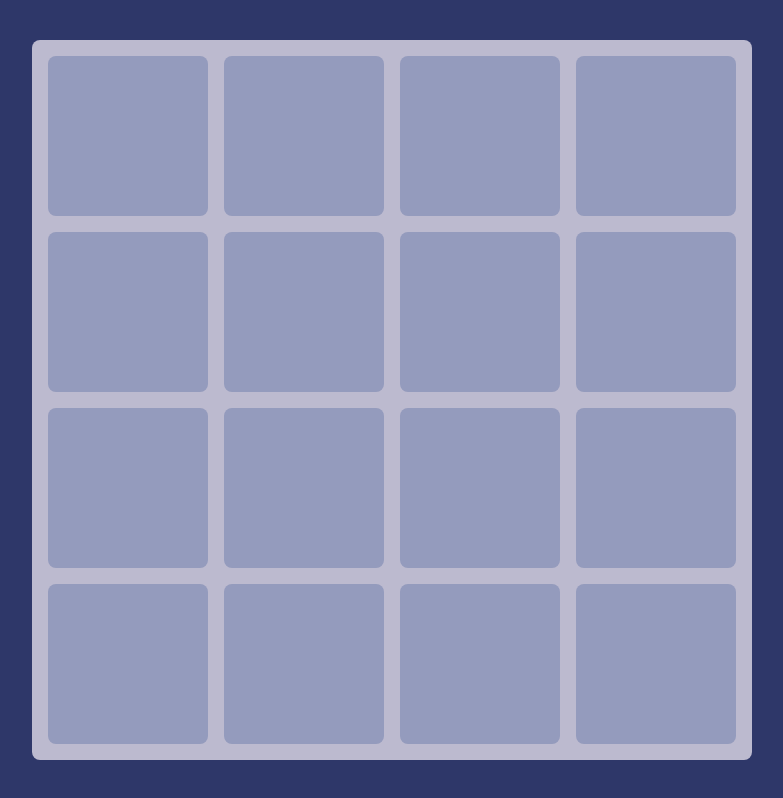
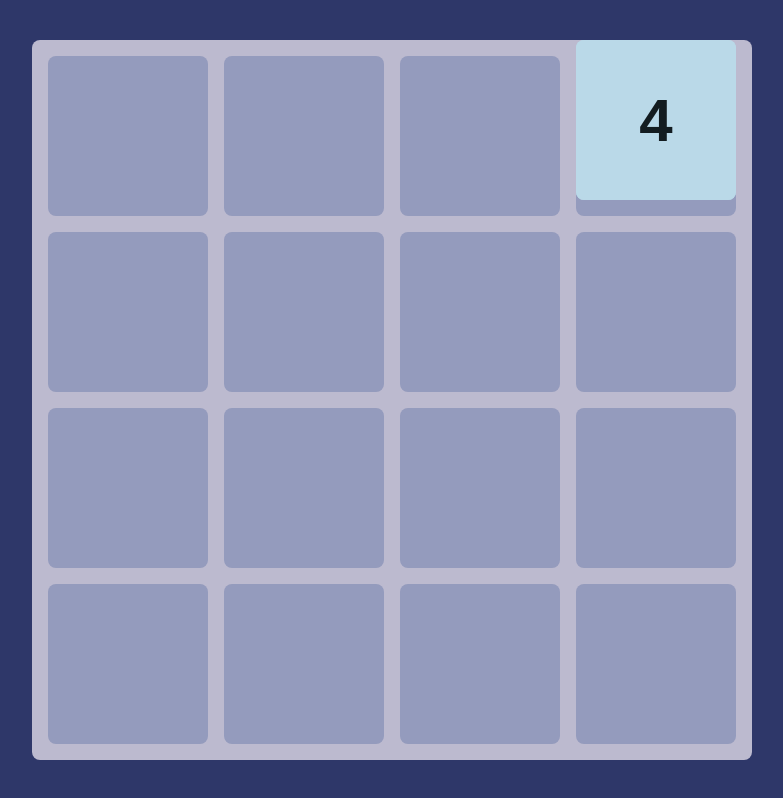
Before and after one commit to eglereact/2048-clone, a plain HTML site: page index.html in a window 1280 px wide. Shown: the whole page, without its empty margins (248-1031 px from the left). Drawn offline with Linux system fonts and the light colour scheme.

Commit message:
2 random tiles

```diff
--- a/Grid.js
+++ b/Grid.js
@@ -17,16 +17,35 @@ export default class Grid {
       );
     });
   }
+
+  get #emptyCells() {
+    return this.#cells.filter((cell) => cell.tile == null);
+  }
+
+  randomEmptyCell() {
+    const randomIndex = Math.floor(Math.random() * this.#emptyCells.length);
+    return this.#emptyCells[randomIndex];
+  }
 }
 
 class Cell {
   #cellElement;
   #x;
   #y;
+  #tile;
   constructor(cellElement, x, y) {
     this.#cellElement = cellElement;
     this.#x = x;
     this.#y = y;
+  }
+  get tile() {
+    return this.#tile;
+  }
+  set tile(value) {
+    this.#tile = value;
+    if (value == null) return;
+    this.#tile.x = this.#x;
+    this.#tile.u = this.#y;
   }
 }
 
--- /dev/null
+++ b/Tile.js
@@ -0,0 +1,36 @@
+export default class Tile {
+  #tileElement;
+  #x;
+  #y;
+  #value;
+  constructor(tileContainer, value = Math.random > 0.5 ? 2 : 4) {
+    this.#tileElement = document.createElement("div");
+    this.#tileElement.classList.add("tile");
+    tileContainer.append(this.#tileElement);
+    this.value = value;
+  }
+
+  set value(v) {
+    this.#value = v;
+    this.#tileElement.textContent = v;
+    const power = Math.log2(v);
+    const backgroudLigthness = 100 - power * 9;
+    this.#tileElement.style.setProperty(
+      "--background-ligthness",
+      `${backgroudLigthness}%`
+    );
+    this.#tileElement.style.setProperty(
+      "--text-ligthness",
+      `${backgroudLigthness <= 50 ? 90 : 10}%`
+    );
+  }
+
+  set x(value) {
+    this.#x = value;
+    this.#tileElement.style.setProperty("--x", value);
+  }
+  set y(value) {
+    this.#y = value;
+    this.#tileElement.style.setProperty("--y", value);
+  }
+}
--- a/script.js
+++ b/script.js
@@ -1,4 +1,6 @@
 import Grid from "./Grid.js";
-
+import Tile from "./Tile.js";
 const gameBoard = document.getElementById("game-board");
 const grid = new Grid(gameBoard);
+grid.randomEmptyCell().tile = new Tile(gameBoard);
+grid.randomEmptyCell().tile = new Tile(gameBoard);
--- a/styles.css
+++ b/styles.css
@@ -19,8 +19,8 @@ body {
   --cell-size: 20vmin;
   --cell-gap: 2vmin;
   display: grid;
-  grid-template-columns: repeat(4, var(--cell-size));
-  grid-template-rows: repeat(4, var(--cell-size));
+  grid-template-columns: repeat(var(--grid-size), var(--cell-size));
+  grid-template-rows: repeat(var(--grid-size), var(--cell-size));
   background-color: #bcbacf;
   gap: var(--cell-gap);
   border-radius: 1vmin;
@@ -38,11 +38,11 @@ body {
   display: flex;
   justify-content: center;
   align-items: center;
-  width: 20vmin;
-  height: 20vmin;
+  width: var(--cell-size);
+  height: var(--cell-size);
   border-radius: 1vmin;
-  background-color: hsl(200, 50%, var(--background-lightness));
-  color: hsl(200, 25%, var(--text-lightness));
+  background-color: hsl(200, 50%, var(--background-ligthness));
+  color: hsl(200, 25%, var(--text-ligthness));
   top: calc(var(--y) * (var(--cell-size) + var(--cell-gap)) + var(--cell-gap));
   left: calc(var(--x) * (var(--cell-size) + var(--cell-gap)) + var(--cell-gap));
   font-weight: bold;
```
